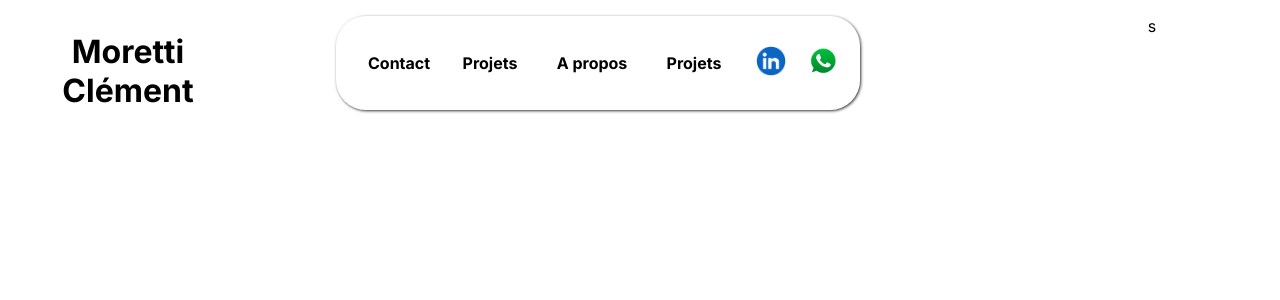
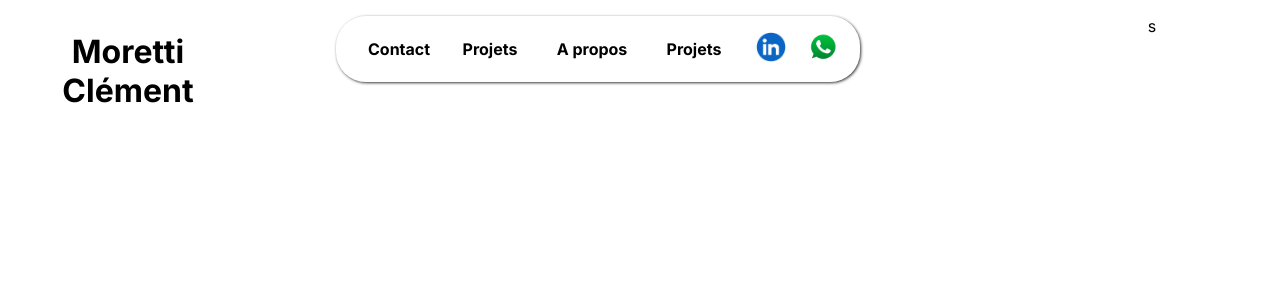
Before and after one commit to daddykoala/myPortfolio-nextJS, a Next.js app in the folder portfolio-next/: page / in a window 1280 px wide. Shown: the top 300 px of the page. Built offline with nearby package versions, Linux system fonts and the light colour scheme.

Commit message:
fix: mauvaise utilisation de nav

```diff
--- a/portfolio-next/component/header/header.js
+++ b/portfolio-next/component/header/header.js
@@ -35,20 +35,30 @@ setOpenMenu(!openMenu)
       </svg>{" "}
       {screenWidth > 1024 ? (
         <>
-          <div className={styles.header__item}>
-            <ul className={styles.navbar}>
-              <nav className={styles.navbar__items}> Contact </nav>{" "}
-              <nav className={styles.navbar__items}> Projets </nav>{" "}
-              <nav className={styles.navbar__items}> A propos </nav>{" "}
-              <nav className={styles.navbar__items}> Projets </nav>{" "}
-              <nav className={styles.navbar__items}>
-                <MyImageComponent src="/png/linkedin.png" alt="logo linkedin" />
-              </nav>{" "}
-              <nav className={styles.navbar__items}>
-                <MyImageComponent src="/png/wattsapp.png" alt="logo wattsapp" />
-              </nav>{" "}
-            </ul>{" "}
-          </div>{" "}
+         <div className={styles.header__item}>
+  <nav>
+    <ul className={styles.navbar}>
+      <li className={styles.navbar__items}>
+        <Link href="/contact">Contact</Link>
+      </li>
+      <li className={styles.navbar__items}>
+        <Link href="/projects">Projets</Link>
+      </li>
+      <li className={styles.navbar__items}>
+        <Link href="/about">A propos</Link>
+      </li>
+      <li className={styles.navbar__items}>
+        <Link href="/projects">Projets</Link>
+      </li>
+      <li className={styles.navbar__items}>
+        <MyImageComponent src="/png/linkedin.png" alt="logo linkedin" />
+      </li>
+      <li className={styles.navbar__items}>
+        <MyImageComponent src="/png/wattsapp.png" alt="logo wattsapp" />
+      </li>
+    </ul>
+  </nav>
+</div>
           <div className={styles.header__item}> s </div>{" "}
         </>
       ) : (
--- a/portfolio-next/src/styles/header.module.scss
+++ b/portfolio-next/src/styles/header.module.scss
@@ -48,6 +48,7 @@
     font-weight: bold;
     gap: 1rem;
     transition: all vars.$transition-hover;
+    list-style-type: none;
 
     &:nth-last-child(-n + 2):hover {
       transform: scale(1.1);
```
